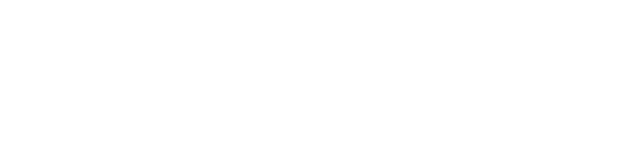
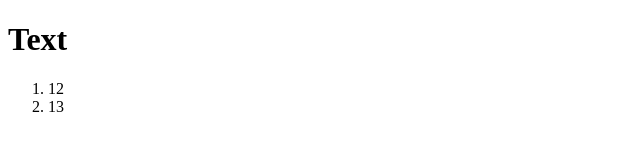
Before and after one commit to Lomotkov-Vasiliy/GitHub-test, a plain HTML site: page index.html in a window 1280 px wide. Shown: the whole page, without its empty margins (0-640 px from the left). Drawn offline with Linux system fonts and the light colour scheme.

Commit message:
добавляет заголовок и параграф
в параграфе список

```diff
--- a/index.html
+++ b/index.html
@@ -8,5 +8,17 @@
 </head>
 <body>
 
+    <h1>Text</h1>
+    <p>
+        <ol>
+            <li>
+                12
+            </li>
+            <li>
+                13
+            </li>
+        </ol>
+    </p>
+
 </body>
 </html>
```
